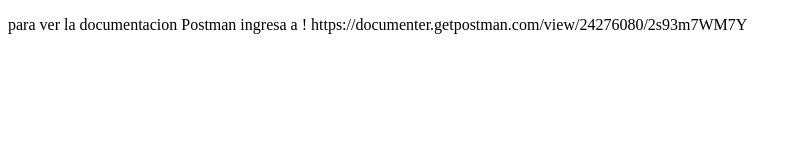
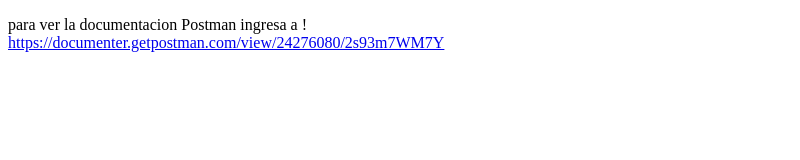
Before and after one commit to EleazarGamezD/gg-shop, a website: page public/index.html in a window 1280 px wide. Shown: the whole page, without its empty margins (0-800 px from the left). Drawn offline with Linux system fonts and the light colour scheme.

Commit message:
index link

```diff
--- a/public/index.html
+++ b/public/index.html
@@ -8,8 +8,10 @@
   </head>
   <body>
     <p>
-      para ver la documentacion Postman ingresa a !
-      https://documenter.getpostman.com/view/24276080/2s93m7WM7Y
+      para ver la documentacion Postman ingresa a !<br />
+      <a href="https://documenter.getpostman.com/view/24276080/2s93m7WM7Y"
+        >https://documenter.getpostman.com/view/24276080/2s93m7WM7Y</a
+      >
     </p>
   </body>
 </html>
```
